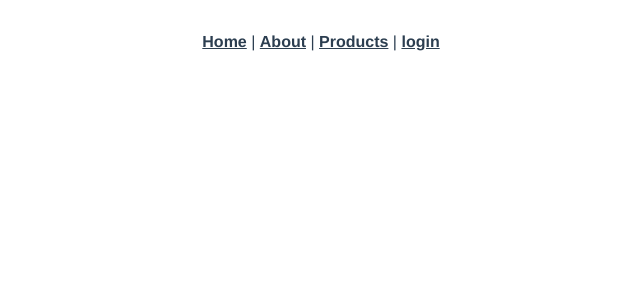
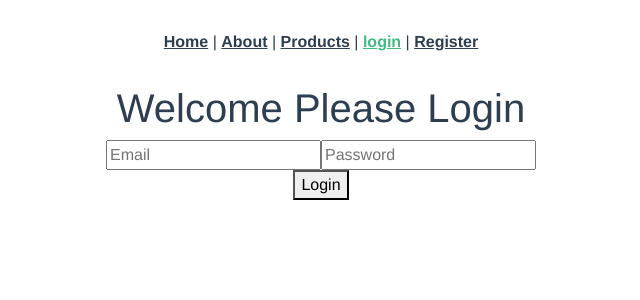
Before and after one commit to hilmimallick/capstone_frontend, a Vue app: page /login in a window 1280 px wide. Shown: the top 300 px of the page, without its empty margins (319-959 px from the left). Built offline with nearby package versions, Linux system fonts and the light colour scheme.

Commit message:
worked on login

```diff
--- a/src/App.vue
+++ b/src/App.vue
@@ -3,7 +3,8 @@
     <router-link to="/">Home</router-link> |
     <router-link to="/about">About</router-link> |
     <router-link to="/products">Products</router-link> |
-    <router-link to="/login">login</router-link>
+    <router-link to="/login">login</router-link> |
+    <router-link to="/register">Register</router-link>
   </nav>
   <router-view />
 </template>
--- a/src/router/index.js
+++ b/src/router/index.js
@@ -29,9 +29,14 @@ const routes = [
     props: true,
   },
   {
-    path: "/loging",
+    path: "/login",
     name: "login",
     component: () => import("../views/login.vue"),
+  },
+  {
+    path: "/register",
+    name: "register",
+    component: () => import("../views/register.vue"),
   },
 ];
 
--- a/src/store/index.js
+++ b/src/store/index.js
@@ -1,8 +1,9 @@
 import { createStore } from "vuex";
-
+import router from "../router/index";
 export default createStore({
   state: {
     users: null,
+    user: null,
     token: null,
     products: null,
     product: null,
@@ -10,11 +11,14 @@ export default createStore({
   getters: {},
 
   mutations: {
-    setToken: (state, token) => {
+    settoken: (state, token) => {
       state.token = token;
     },
     setusers: (state, users) => {
       state.users = users;
+    },
+    setuser: (state, user) => {
+      state.user = user;
     },
     setproducts: (state, products) => {
       state.products = products;
@@ -28,26 +32,37 @@ export default createStore({
       context.commit("setusers", null);
       window.location = "/login";
     },
-    login: async (context, data) => {
-      const { email, password } = data;
-      const response = await fetch(`http://localhost:7373/users/login`, {
+    login: async (context, payload) => {
+      let res = await fetch("http://localhost:7373/users/login", {
         method: "POST",
+        headers: {
+          "Content-Type": "application/json",
+        },
         body: JSON.stringify({
-          email: data.email,
-          password: data.email,
+          email: payload.email,
+          password: payload.password,
         }),
-      })
-        .then((res) => res.json())
-        .then((data) => {
-          context.commit("setToken", data);
-        });
-
-      const usersData = await response.json();
-      console.log(usersData);
-      context.commit("setusers", usersData[0]);
-      router.push({
-        name: "",
       });
+      let data = await res.json();
+      console.log(data);
+      if (data.token) {
+        context.commit("settoken", data.token);
+        // Verify token
+        //
+        fetch("http://localhost:7373/users/verify", {
+          headers: {
+            "Content-Type": "application/json",
+            "x-auth-token": data.token,
+          },
+        })
+          .then((res) => res.json())
+          .then((data) => {
+            context.commit("setuser", data.user);
+            router.push("/products");
+          });
+      } else {
+        alert(data);
+      }
     },
     register: async (context, data) => {
       const { FullName, email, password } = data;
--- a/src/views/Products.vue
+++ b/src/views/Products.vue
@@ -1,8 +1,14 @@
 <template>
+  <input
+    class="SB"
+    type="text"
+    v-model="search"
+    placeholder="Search by category"
+  />
   <div class="product-body">
     <div class="row">
       <ProductsCard
-        v-for="product in products"
+        v-for="product in filteredproducts"
         :key="product.id"
         :product="product"
       ></ProductsCard>
@@ -21,9 +27,11 @@ export default {
   },
 
   computed: {
-    filteredProducts() {
+    filteredproducts() {
       return this.$store.state.products?.filter((product) => {
-        return product.Type?.toLowerCase().includes(this.search.toLowerCase());
+        return product.category
+          ?.toLowerCase()
+          .includes(this.search.toLowerCase());
       });
     },
     products() {
--- a/src/views/login.vue
+++ b/src/views/login.vue
@@ -1,7 +1,53 @@
 <template>
-  <div></div>
+  <div class="Login">
+    <h1 class="well">Welcome Please Login</h1>
+    <div class="container">
+      <form @submit.prevent="login">
+        <input
+          class="login-form-email"
+          type="text"
+          v-model="email"
+          name="email"
+          placeholder="Email"
+        />
+
+        <input
+          class="login-form-password"
+          type="text"
+          v-model="password"
+          placeholder="Password"
+          name="password"
+        />
+
+        <div>
+          <button type="submit" id="login-btn">Login</button>
+        </div>
+      </form>
+    </div>
+    <div v-if="users">Welcome {{ users.full_name }}</div>
+  </div>
 </template>
 <script>
-export default {};
+export default {
+  computed: {
+    user() {
+      return this.$store.state.user;
+    },
+  },
+  data() {
+    return {
+      email: "",
+      password: "",
+    };
+  },
+  methods: {
+    login() {
+      this.$store.dispatch("login", {
+        email: this.email,
+        password: this.password,
+      });
+    },
+  },
+};
 </script>
 <style></style>
--- a/src/views/oneCard.vue
+++ b/src/views/oneCard.vue
@@ -36,7 +36,7 @@ export default {
       .then((res) => res.json())
       .then((data) => {
         this.product = data;
-        console.log(product);
+        // console.log(product);
       });
   },
 };
--- /dev/null
+++ b/src/views/register.vue
@@ -0,0 +1,57 @@
+<template>
+  <div class="regis-page">
+    <h1>If You Are Not A User Please Register ...</h1>
+    <div class="container">
+      <form @submit.prevent="register">
+        <input
+          class="register-form-name"
+          type="text"
+          v-model="full_name"
+          placeholder="Full Name"
+        />
+        <input
+          class="register-form-email"
+          type="text"
+          v-model="email"
+          placeholder="Email"
+        />
+        <input
+          class="register-form-password"
+          type="text"
+          v-model="password"
+          placeholder="Password"
+        />
+        <div>
+          <button id="register-btn" type="submit">Register</button>
+        </div>
+      </form>
+    </div>
+    <div v-if="users">Welcome {{ users.full_name }}</div>
+  </div>
+</template>
+<script>
+export default {
+  data() {
+    return {
+      full_name: "",
+      email: "",
+      password: "",
+    };
+  },
+  computed: {
+    users() {
+      return this.$store.state.users;
+    },
+  },
+  methods: {
+    register() {
+      return this.$store.dispatch("register", {
+        full_name: this.full_name,
+        email: this.email,
+        password: this.password,
+      });
+    },
+  },
+};
+</script>
+<style></style>
```
